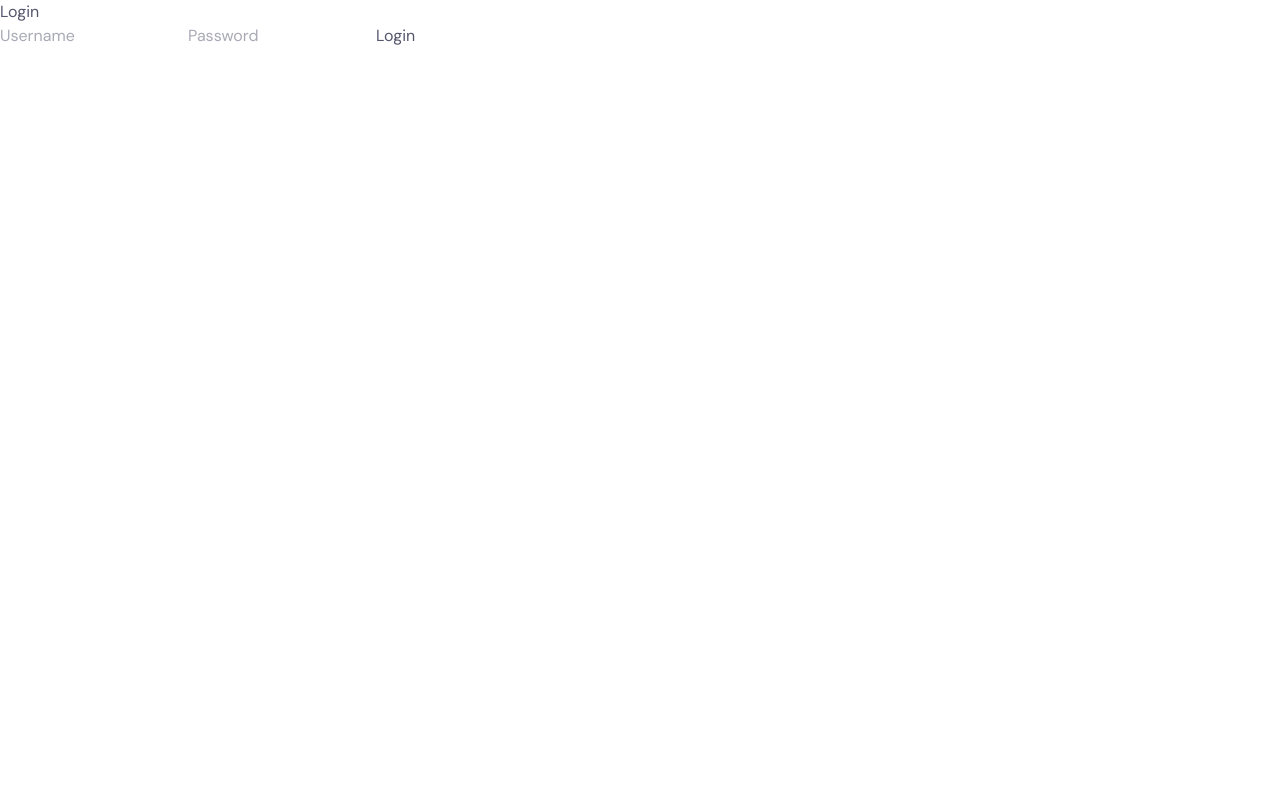
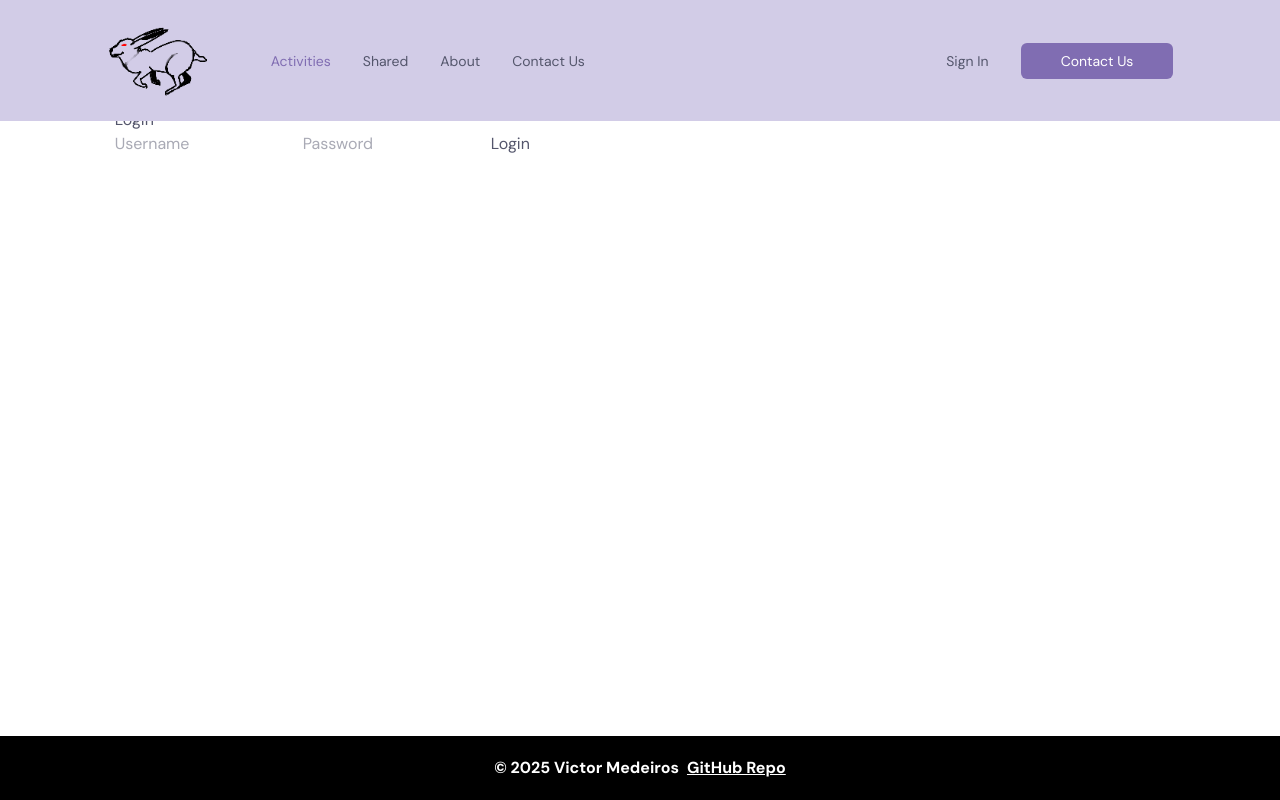
Before and after one commit to medeirosvictor/habbit, a React (Vite) app in the folder frontend/: page /login in a window 1280 px wide. Built offline with nearby package versions, Linux system fonts and the light colour scheme.

Commit message:
FE: Folder refactor, Layout implementation

```diff
--- a/frontend/src/App.tsx
+++ b/frontend/src/App.tsx
@@ -1,5 +1,5 @@
 import { useEffect, useState } from 'react'
-import Navbar from '@/scenes/navbar'
+import Navbar from '@/partials/navbar'
 import { SelectedPage } from './shared/types'
 import Activitites from './scenes/activitites'
 import Shared from './scenes/shared'
@@ -9,6 +9,7 @@ import Register from './pages/Register'
 import Home from './pages/Home'
 import NotFound from './pages/NotFound'
 import ProtectedRoute from './components/ProtectedRoute'
+import Layout from './partials/Layout'
 
 function Logout() {
   localStorage.clear()
@@ -24,6 +25,7 @@ function App() {
   return (
     <BrowserRouter>
       <Routes>
+        <Route element={<Layout />}>
           <Route path="/login" element={<Login />} />
           <Route path="/logout" element={<Logout />} />
           <Route
@@ -36,6 +38,7 @@ function App() {
           />
           <Route path="/register" element={<RegisterAndLogout />} />
           <Route path="*" element={<NotFound />} />
+        </Route>
       </Routes>
     </BrowserRouter>
   )
--- a/frontend/src/components/Footer.tsx
+++ /dev/null
@@ -1,5 +0,0 @@
-import React from 'react'
-
-export const Footer = () => {
-  return <div>Footer</div>
-}
--- a/frontend/src/components/Header.tsx
+++ /dev/null
@@ -1,5 +0,0 @@
-import React from 'react'
-
-export const Header = () => {
-  return <div>Header</div>
-}
--- a/frontend/src/pages/Home.tsx
+++ b/frontend/src/pages/Home.tsx
@@ -1,39 +1,17 @@
 import { useEffect, useState } from 'react'
-import Navbar from '@/scenes/navbar'
+import Navbar from '@/partials/navbar'
 import Activitites from '@/scenes/activitites'
 import Shared from '@/scenes/shared'
 import { SelectedPage, type ActivityData } from '@/shared/types'
 
-type Props = {}
+type Props = {
+  setSelectedPage: (value: SelectedPage) => void
+}
 
-function Home({}: Props) {
-  const [selectedPage, setSelectedPage] = useState<SelectedPage>(SelectedPage.Activities)
-  const [isTopOfPage, setIsTopOfPage] = useState<boolean>(true)
-
-  useEffect(() => {
-    const handleScroll = () => {
-      if (window.scrollY === 0) {
-        setIsTopOfPage(true)
-        setSelectedPage(SelectedPage.Activities)
-      }
-      if (window.scrollY !== 0) setIsTopOfPage(false)
-    }
-
-    window.addEventListener('scroll', handleScroll)
-
-    // when the component unmounts/disappears
-    return () => window.removeEventListener('scroll', handleScroll)
-  }, [])
-
+function Home({ setSelectedPage }: Props) {
   return (
     <div>
       <div className="app bg-gray-50 font-bold">
-        <Navbar
-          isTopOfPage={isTopOfPage}
-          selectedPage={selectedPage}
-          setSelectedPage={setSelectedPage}
-        />
-
         <Activitites setSelectedPage={setSelectedPage} />
         <Shared setSelectedPage={setSelectedPage} />
       </div>
--- /dev/null
+++ b/frontend/src/partials/Footer.tsx
@@ -0,0 +1,19 @@
+type Props = {}
+
+function Footer({}: Props) {
+  return (
+    <footer className="flex flex-col md:flex-row justify-center items-center gap-2 h-16 bg-black text-white font-bold px-4">
+      <span>© 2025 Victor Medeiros</span>
+      <a
+        href="https://github.com/medeirosvictor/habbit"
+        target="_blank"
+        rel="noopener noreferrer"
+        className="underline hover:text-gray-300"
+      >
+        GitHub Repo
+      </a>
+    </footer>
+  )
+}
+
+export default Footer
--- /dev/null
+++ b/frontend/src/partials/Header.tsx
@@ -0,0 +1,38 @@
+import { useState, useEffect } from 'react'
+import Navbar from './navbar'
+import { SelectedPage } from '@/shared/types'
+
+type Props = {
+  selectedPage: SelectedPage
+  setSelectedPage: (value: SelectedPage) => void
+}
+
+function Header({ selectedPage, setSelectedPage }: Props) {
+  const [isTopOfPage, setIsTopOfPage] = useState<boolean>(true)
+
+  useEffect(() => {
+    const handleScroll = () => {
+      if (window.scrollY === 0) {
+        setIsTopOfPage(true)
+        setSelectedPage(SelectedPage.Activities)
+      }
+      if (window.scrollY !== 0) setIsTopOfPage(false)
+    }
+
+    window.addEventListener('scroll', handleScroll)
+
+    // when the component unmounts/disappears
+    return () => window.removeEventListener('scroll', handleScroll)
+  }, [])
+  return (
+    <div>
+      <Navbar
+        isTopOfPage={isTopOfPage}
+        selectedPage={selectedPage}
+        setSelectedPage={setSelectedPage}
+      />
+    </div>
+  )
+}
+
+export default Header
--- /dev/null
+++ b/frontend/src/partials/Layout.tsx
@@ -0,0 +1,19 @@
+import { Outlet } from 'react-router'
+import Header from './Header'
+import Footer from './Footer'
+import { useState } from 'react'
+import { SelectedPage } from '@/shared/types'
+
+export default function Layout() {
+  const [selectedPage, setSelectedPage] = useState<SelectedPage>(SelectedPage.Activities)
+
+  return (
+    <div className="flex flex-col min-h-screen">
+      <Header setSelectedPage={setSelectedPage} selectedPage={selectedPage} />
+      <main className="w-5/6 flex-grow mx-auto p-2">
+        <Outlet />
+      </main>
+      <Footer />
+    </div>
+  )
+}
```
Also changed, not shown: frontend/src/partials/navbar/Link.tsx (renamed from frontend/src/scenes/navbar/Link.tsx), frontend/src/partials/navbar/index.tsx (renamed from frontend/src/scenes/navbar/index.tsx), 1 other file (tests, documents, lock files or other folders). Lines whose indentation alone changed are shown as unchanged.
